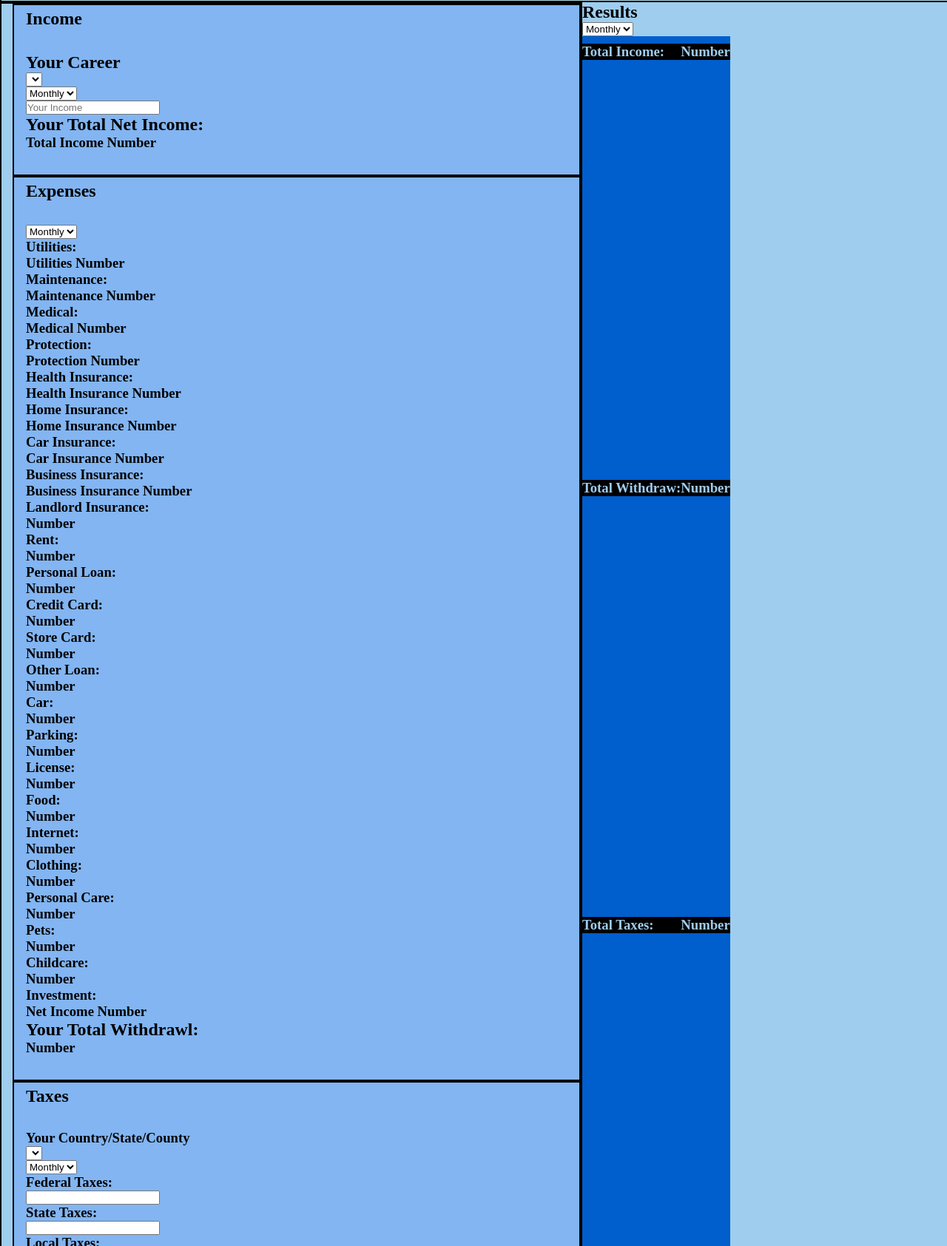
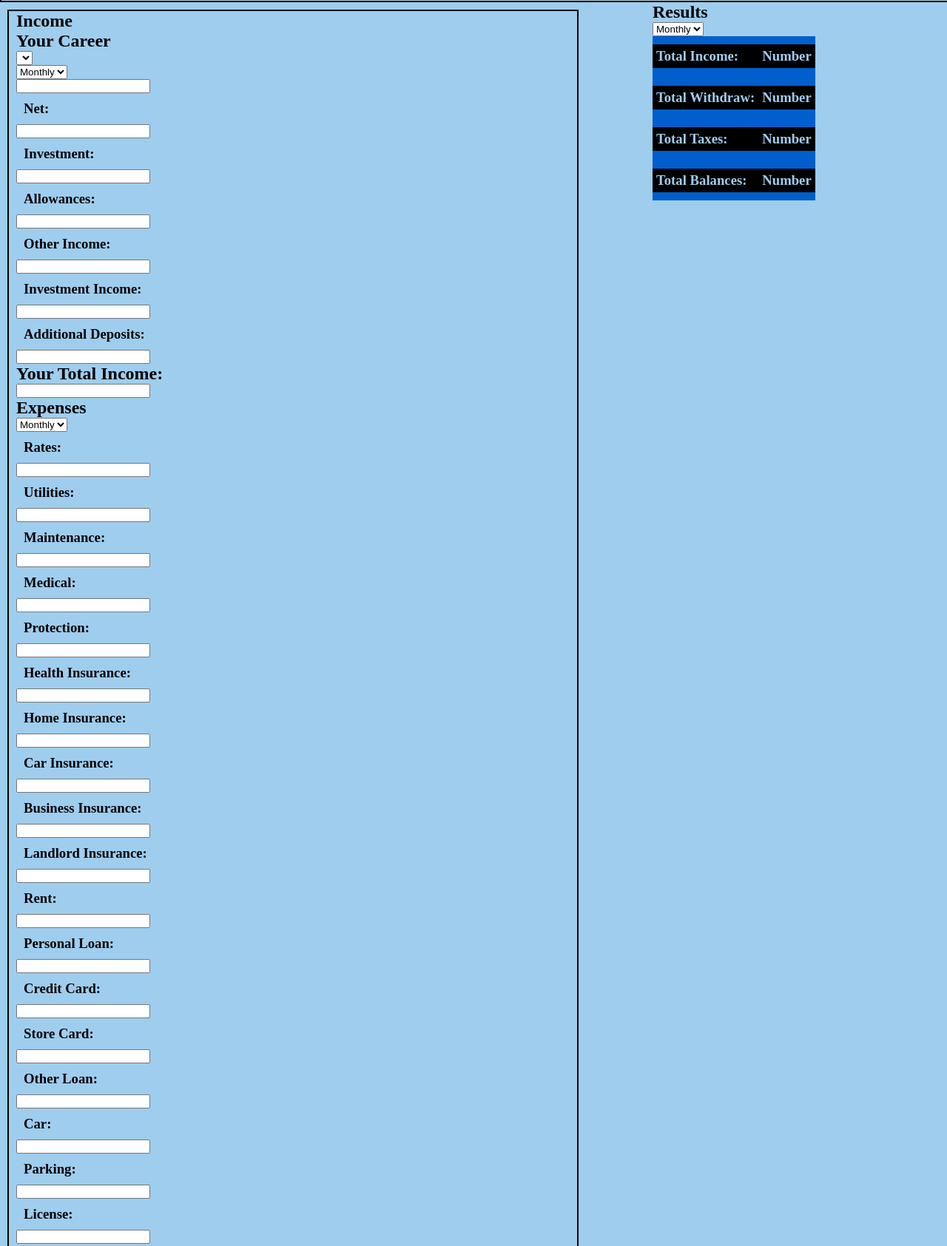
Before and after one commit to SkyeYang001/Budget-Calculator, a plain HTML site: page index.html in a window 1280 px wide. Shown: the part 139-1824 px from the top of the page at 74% size. Drawn offline with Linux system fonts and the light colour scheme.

Commit message:
Corbin
Css edits, small html edits

```diff
--- a/index.html
+++ b/index.html
@@ -39,9 +39,21 @@
                                 <option value="weekly">Weekly</option>
                             </select>
                         </form>
-                        <input type="" placeholder="Your Income">
-                        <h2>Your Total Net Income:</h2>
-                        <h3 id="totIncome">Total Income Number</h3>
+                        <input type="">
+                        <h3>Net:</h3>
+                        <input type="">
+                        <h3>Investment:</h3>
+                        <input type="">
+                        <h3>Allowances:</h3>
+                        <input type="">
+                        <h3>Other Income:</h3>
+                        <input type="">
+                        <h3>Investment Income:</h3>
+                        <input type="">
+                        <h3>Additional Deposits:</h3>
+                        <input type="">
+                        <h2>Your Total Income:</h2>
+                        <input type="">
                     </section>
                 </section>
                 <section class="Expenses optionMenu">
@@ -54,56 +66,56 @@
                                 <option value="weekly">Weekly</option>
                             </select>
                         </form>
+                        <h3>Rates:</h3>
+                        <input type="">
                         <h3>Utilities:</h3>
-                        <h3 id="investOutput">Utilities Number</h3>
+                        <input type="">
                         <h3>Maintenance:</h3>
-                        <h3 id="investOutput">Maintenance Number</h3>
+                        <input type="">
                         <h3>Medical:</h3>
-                        <h3 id="investOutput">Medical Number</h3>
+                        <input type="">
                         <h3>Protection:</h3>
-                        <h3 id="investOutput">Protection Number</h3>
+                        <input type="">
                         <h3>Health Insurance:</h3>
-                        <h3 id="investOutput">Health Insurance Number</h3>
+                        <input type="">
                         <h3>Home Insurance:</h3>
-                        <h3 id="investOutput">Home Insurance Number</h3>
+                        <input type="">
                         <h3>Car Insurance:</h3>
-                        <h3 id="investOutput">Car Insurance Number</h3>
+                        <input type="">
                         <h3>Business Insurance:</h3>
-                        <h3 id="investOutput">Business Insurance Number</h3>
+                        <input type="">
                         <h3>Landlord Insurance:</h3>
-                        <h3 id="investOutput">Number</h3>
+                        <input type="">
                         <h3>Rent:</h3>
-                        <h3 id="investOutput">Number</h3>
+                        <input type="">
                         <h3>Personal Loan:</h3>
-                        <h3 id="investOutput">Number</h3>
+                        <input type="">
                         <h3>Credit Card:</h3>
-                        <h3 id="investOutput">Number</h3>
+                        <input type="">
                         <h3>Store Card:</h3>
-                        <h3 id="investOutput">Number</h3>
+                        <input type="">
                         <h3>Other Loan:</h3>
-                        <h3 id="investOutput">Number</h3>
+                        <input type="">
                         <h3>Car:</h3>
-                        <h3 id="investOutput">Number</h3>
+                        <input type="">
                         <h3>Parking:</h3>
-                        <h3 id="investOutput">Number</h3>
+                        <input type="">
                         <h3>License:</h3>
-                        <h3 id="investOutput">Number</h3>
+                        <input type="">
                         <h3>Food:</h3>
-                        <h3 id="investOutput">Number</h3>
+                        <input type="">
                         <h3>Internet:</h3>
-                        <h3 id="investOutput">Number</h3>
+                        <input type="">
                         <h3>Clothing:</h3>
-                        <h3 id="investOutput">Number</h3>
+                        <input type="">
                         <h3>Personal Care:</h3>
-                        <h3 id="investOutput">Number</h3>
+                        <input type="">
                         <h3>Pets:</h3>
-                        <h3 id="investOutput">Number</h3>
+                        <input type="">
                         <h3>Childcare:</h3>
-                        <h3 id="investOutput">Number</h3>
-                        <h3>Investment:</h3>
-                        <h3 id="investOutput">Net Income Number</h3>
+                        <input type="">
                         <h2>Your Total Withdrawl:</h2>
-                        <h3 id="investOutput">Number</h3>
+                        <input type="">
                     </section>
                 </section>
                 <section class="Taxes optionMenu">
@@ -131,7 +143,7 @@
                         <h3>Local Taxes:</h3>
                         <input type="text">
                         <h2>Your Total Taxes:</h2>
-                        <h3 id="investOutput">Number</h3>
+                        <input type="">
                     </section>
                 </section>
             </section>
@@ -150,19 +162,19 @@
             <section class="totalresults">
                 <div class="row">
                     <h3>Total Income:</h3>
-                    <h3 id="investOutput">Number</h3>
+                    <h3>Number</h3>
                 </div>
                 <div class="row">
                     <h3>Total Withdraw:</h3>
-                    <h3 id="investOutput">Number</h3>
+                    <h3>Number</h3>
                 </div>
                 <div class="row">
                     <h3>Total Taxes:</h3>
-                    <h3 id="investOutput">Number</h3>
+                    <h3>Number</h3>
                 </div>
                 <div class="row">
                     <h3>Total Balances:</h3>
-                    <h3 id="investOutput">Number</h3>
+                    <h3>Number</h3>
                 </div>
             </section>
         </section>
--- a/style.css
+++ b/style.css
@@ -2,9 +2,11 @@
     margin: 0%;
     padding: 0%;
 }
+
 body {
     background-color: #9FCDEE;
 }
+
 header {
     width: 100%;
     font-size: 32px;
@@ -18,8 +20,7 @@ header {
     flex-direction: column;
     border: 2px solid;
     width: 60vw;
-    justify-content: space-between;
-    padding-left: 15px;
+    margin:10px 100px 10px 10px;
 }
 
 .content {
@@ -29,30 +30,23 @@ header {
 /* .hidden {
     display: none;
 } */
-.options{
-
-}
-
-.Dropdown {
-    padding-top: 2rem;
-    padding-bottom: 2rem;
-}
-
-.optionMenu {
-    border: 2px solid;
-    background-color: #82B5F2;
-    padding-left: 1rem;
-    padding-top: 5px;
-}
 
 .totalresults {
     display: flex;
     flex-flow: column nowrap;
     background-color: #005ECD;
-    height: 100%;
+    height: 25vh;
     justify-content: space-between;
     padding-top: 5%;
     padding-bottom: 5%;
+}
+
+.row h3 {
+    background-color: black;
+    border: none;
+    padding: 5px ;
+    margin-top: 0%;
+    /* margin-bottom: 5%; */
 }
 
 .row {
@@ -61,10 +55,19 @@ header {
     background-color: black;
     color: #9FCDEE;
 }
-.row > input {
-background-color: black;
-border: none;
-color: white;
-margin-top: 0%;
-margin-bottom: 5%;
+
+.row>input {
+    background-color: black;
+    border: none;
+    color: white;
+    margin-top: 0%;
+    margin-bottom: 5%;
 }
+
+.options{
+    margin-left: 10px;
+}
+
+.Dropdown h3{
+    padding: 10px;
+}
```
